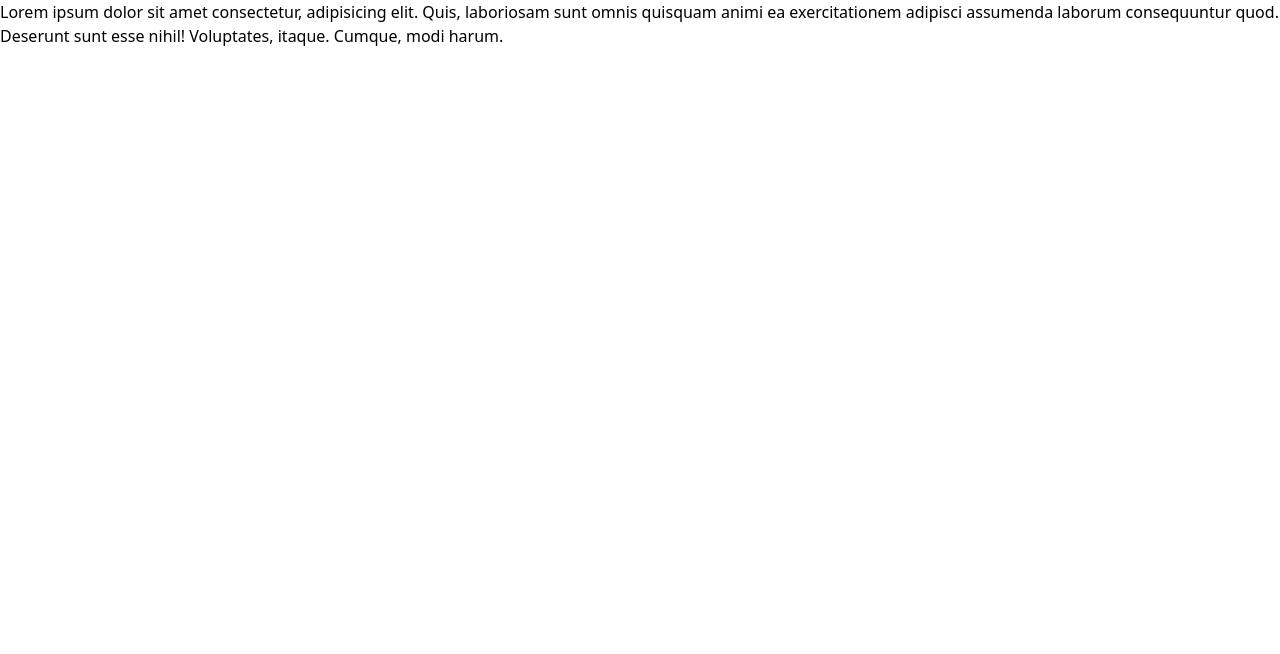
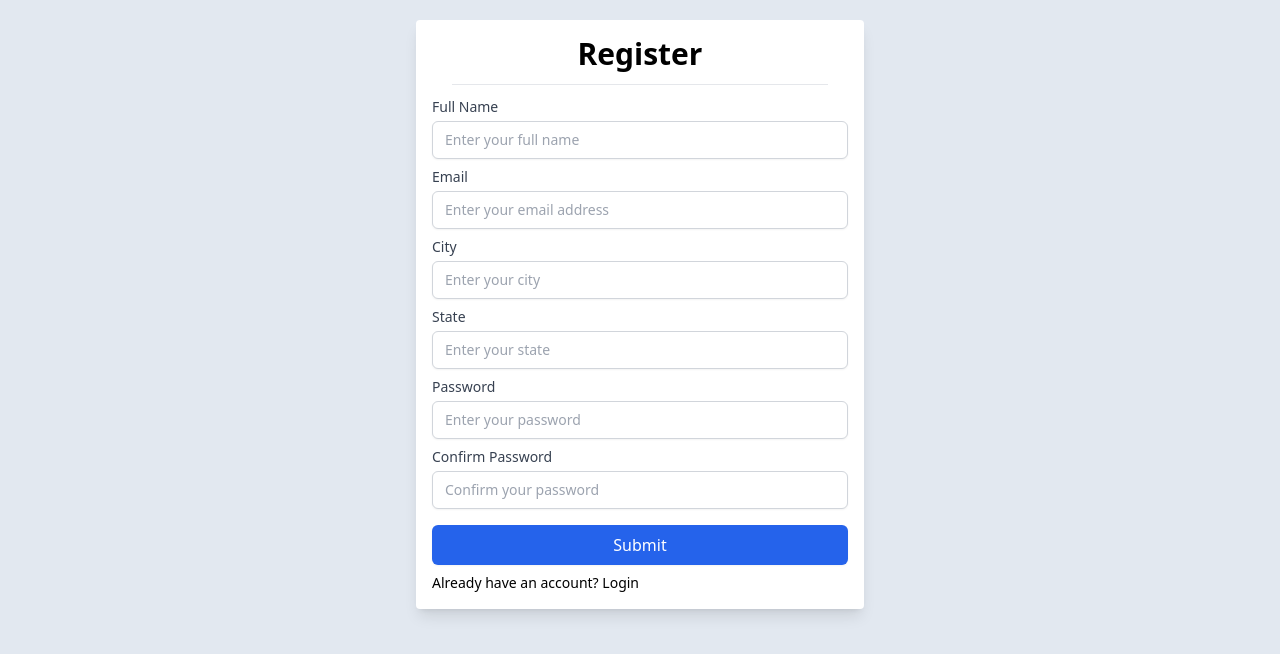
Before and after one commit to josephadeshola/vue-project-frontend, a Vue app: page /register in a window 1280 px wide. Shown: the top 654 px of the page. Built offline with nearby package versions, Linux system fonts and the light colour scheme.

Commit message:
frotend signup and siginin done

```diff
--- a/src/router/index.js
+++ b/src/router/index.js
@@ -1,7 +1,7 @@
 import { createRouter, createWebHistory } from 'vue-router';
 import HomeView from '../views/HomeView.vue';
 import RegisterPage from '../views/RegisterPage.vue';
-
+import LoginPage from '../views/LoginPage.vue';
 const routes = [
   {
     path: '/',
@@ -13,6 +13,11 @@ const routes = [
     name: 'register',
     component: RegisterPage,
   },
+  {
+    path: '/login',
+    name: 'login',
+    component: LoginPage,
+  },
 ];
 
 const router = createRouter({
--- /dev/null
+++ b/src/views/LoginPage.vue
@@ -0,0 +1,57 @@
+<template>
+  <div class="bg-slate-200 h-screen flex items-center justify-center py-5">
+    <div class="max-w-md w-full p-4 shadow-lg bg-white rounded">
+      <p class="text-center font-bold text-3xl">Login</p>
+      <div class="py-3 px-5">
+        <hr class="text-blue-500">
+      </div>
+      <form class="space-y-4">
+        <!-- Email -->
+        <div>
+          <label for="email" class="block text-sm font-medium text-gray-700">Email</label>
+          <input
+            id="email"
+            name="email"
+            type="email"
+            class="mt-1 block w-full px-3 py-2 border border-gray-300 rounded-md shadow-sm focus:outline-none focus:ring-indigo-500 focus:border-indigo-500 sm:text-sm"
+            placeholder="Enter your email address"
+          />
+        </div>
+
+        <!-- Password -->
+        <div>
+          <label for="password" class="block text-sm -mt-1 font-medium text-gray-700">Password</label>
+          <input
+            id="password"
+            name="password"
+            type="password"
+            class="mt-1 block w-full px-3 py-2 border border-gray-300 rounded-md shadow-sm focus:outline-none focus:ring-indigo-500 focus:border-indigo-500 sm:text-sm"
+            placeholder="Enter your password"
+          />
+        </div>
+
+        <!-- Submit Button -->
+        <div>
+          <button
+            type="submit"
+            class="w-full px-4 py-2 bg-blue-600 text-white font-medium rounded-md shadow-sm hover:bg-blue-700 focus:outline-none focus:ring-2 focus:ring-offset-2 focus:ring-blue-500"
+          >
+            Login
+          </button>
+          <p class="text-sm mt-2 text-center">Don't have an account?
+            <RouterLink class="hover:underline" to="/register">
+            Register
+            </RouterLink>
+          </p>
+        </div>
+      </form>
+    </div>
+  </div>
+</template>
+
+<script>
+export default {};
+</script>
+
+<style>
+</style>
--- a/src/views/RegisterPage.vue
+++ b/src/views/RegisterPage.vue
@@ -1,15 +1,106 @@
 <template>
-  <div>
-    Lorem ipsum dolor sit amet consectetur, adipisicing elit. Quis, laboriosam sunt omnis quisquam animi ea exercitationem adipisci assumenda laborum consequuntur quod. Deserunt sunt esse nihil! Voluptates, itaque. Cumque, modi harum.
-  </div>
+<div class="bg-slate-200 h-screen py-5">
+   <div class="max-w-md mx-auto p-4 shadow-lg bg-white rounded ">
+    <p class="text-center font-bold text-3xl">Register</p>
+    <div class="py-3 px-5">
+    <hr class="text-blue-500">
+    </div>
+  <form class="space-y-4">
+    <!-- Full Name -->
+    <div>
+      <label for="fullname" class="block text-sm font-medium text-gray-700">Full Name</label>
+      <input
+        id="fullname"
+        name="fullname"
+        type="text"
+        class="mt-1 block w-full px-3 py-2 border border-gray-300 rounded-md shadow-sm focus:outline-none focus:ring-indigo-500 focus:border-indigo-500 sm:text-sm"
+        placeholder="Enter your full name"
+      />
+    </div>
+
+    <!-- Email -->
+    <div>
+      <label for="email" class="block text-sm fo -mt-2 nt-medium text-gray-700">Email</label>
+      <input
+        id="email"
+        name="email"
+        type="email"
+        class="mt-1 block w-full px-3 py-2 border border-gray-300 rounded-md shadow-sm focus:outline-none focus:ring-indigo-500 focus:border-indigo-500 sm:text-sm"
+        placeholder="Enter your email address"
+      />
+    </div>
+
+    <!-- City -->
+    <div>
+      <label for="city" class="block text-sm fon -mt-2 t-medium text-gray-700">City</label>
+      <input
+        id="city"
+        name="city"
+        type="text"
+        class="mt-1 block w-full px-3 py-2 border border-gray-300 rounded-md shadow-sm focus:outline-none focus:ring-indigo-500 focus:border-indigo-500 sm:text-sm"
+        placeholder="Enter your city"
+      />
+    </div>
+
+    <!-- State -->
+    <div>
+      <label for="state" class="block text-sm fo -mt-2 nt-medium text-gray-700">State</label>
+      <input
+        id="state"
+        name="state"
+        type="text"
+        class="mt-1 block w-full px-3 py-2 border border-gray-300 rounded-md shadow-sm focus:outline-none focus:ring-indigo-500 focus:border-indigo-500 sm:text-sm"
+        placeholder="Enter your state"
+      />
+    </div>
+
+    <!-- Password -->
+    <div>
+      <label for="password" class="block text-sm -mt-2  font-medium text-gray-700">Password</label>
+      <input
+        id="password"
+        name="password"
+        type="password"
+        class="mt-1 block w-full px-3 py-2 border border-gray-300 rounded-md shadow-sm focus:outline-none focus:ring-indigo-500 focus:border-indigo-500 sm:text-sm"
+        placeholder="Enter your password"
+      />
+    </div>
+
+    <!-- Confirm Password -->
+    <div>
+      <label for="confirm-password" class="block -mt-2  text-sm font-medium text-gray-700">Confirm Password</label>
+      <input
+        id="confirm-password"
+        name="confirm-password"
+        type="password"
+        class="mt-1 block w-full px-3 py-2 border border-gray-300 rounded-md shadow-sm focus:outline-none focus:ring-indigo-500 focus:border-indigo-500 sm:text-sm"
+        placeholder="Confirm your password"
+      />
+    </div>
+
+    <!-- Submit Button -->
+    <div>
+      <button
+        type="submit"
+        class="w-full px-4 py-2 bg-blue-600 text-white font-medium rounded-md shadow-sm hover:bg-blue-700 focus:outline-none focus:ring-2 focus:ring-offset-2 focus:ring-blue-500"
+      >
+        Submit
+      </button>
+      <p class="text-sm mt-2">Already have an account?
+        <RouterLink class="hover:underline" to="/login">
+        Login
+        </RouterLink>
+        </p>
+    </div>
+  </form>
+</div>
+</div>
+
 </template>
 
 <script>
-export default {
-
-}
+export default {};
 </script>
 
 <style>
-
 </style>
```
